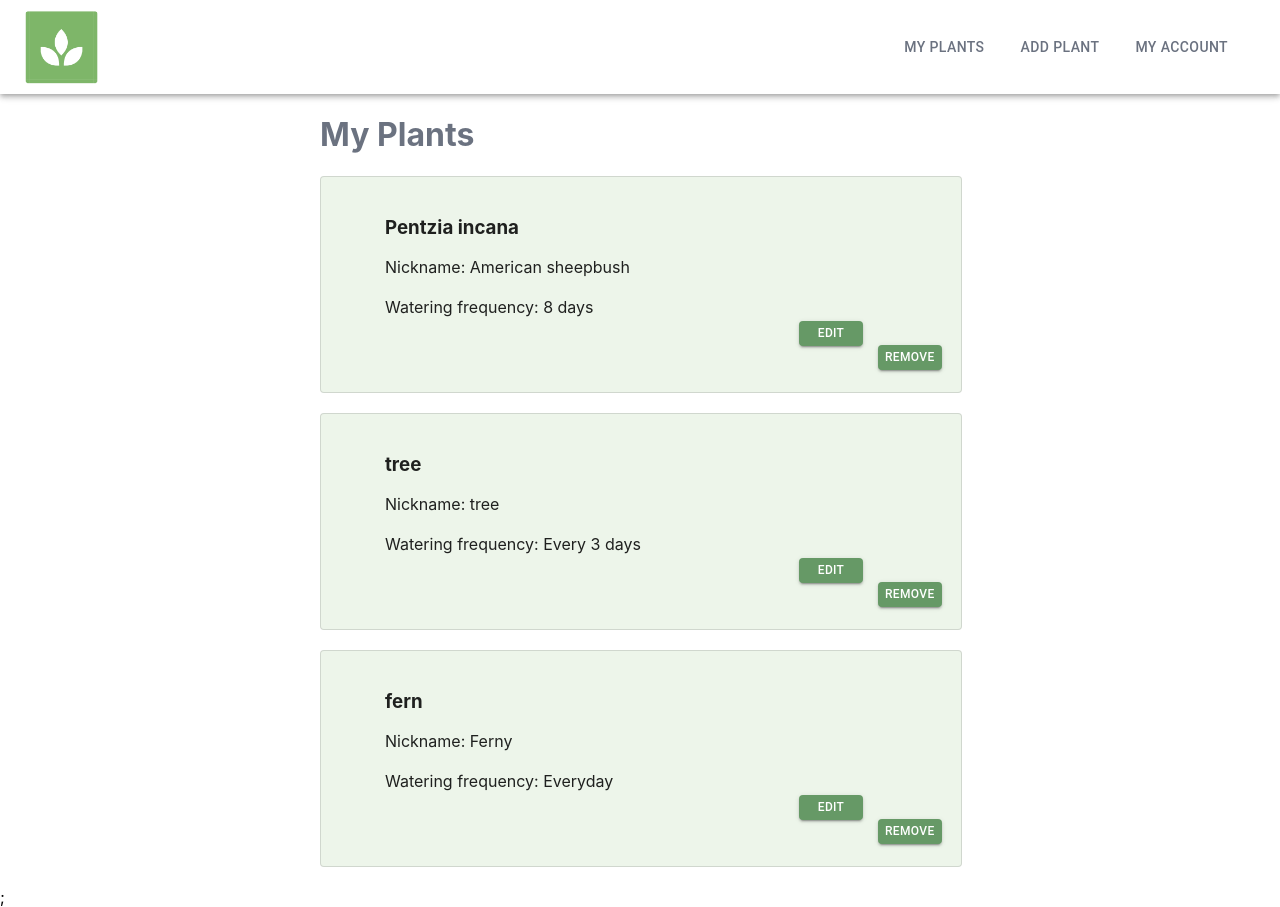
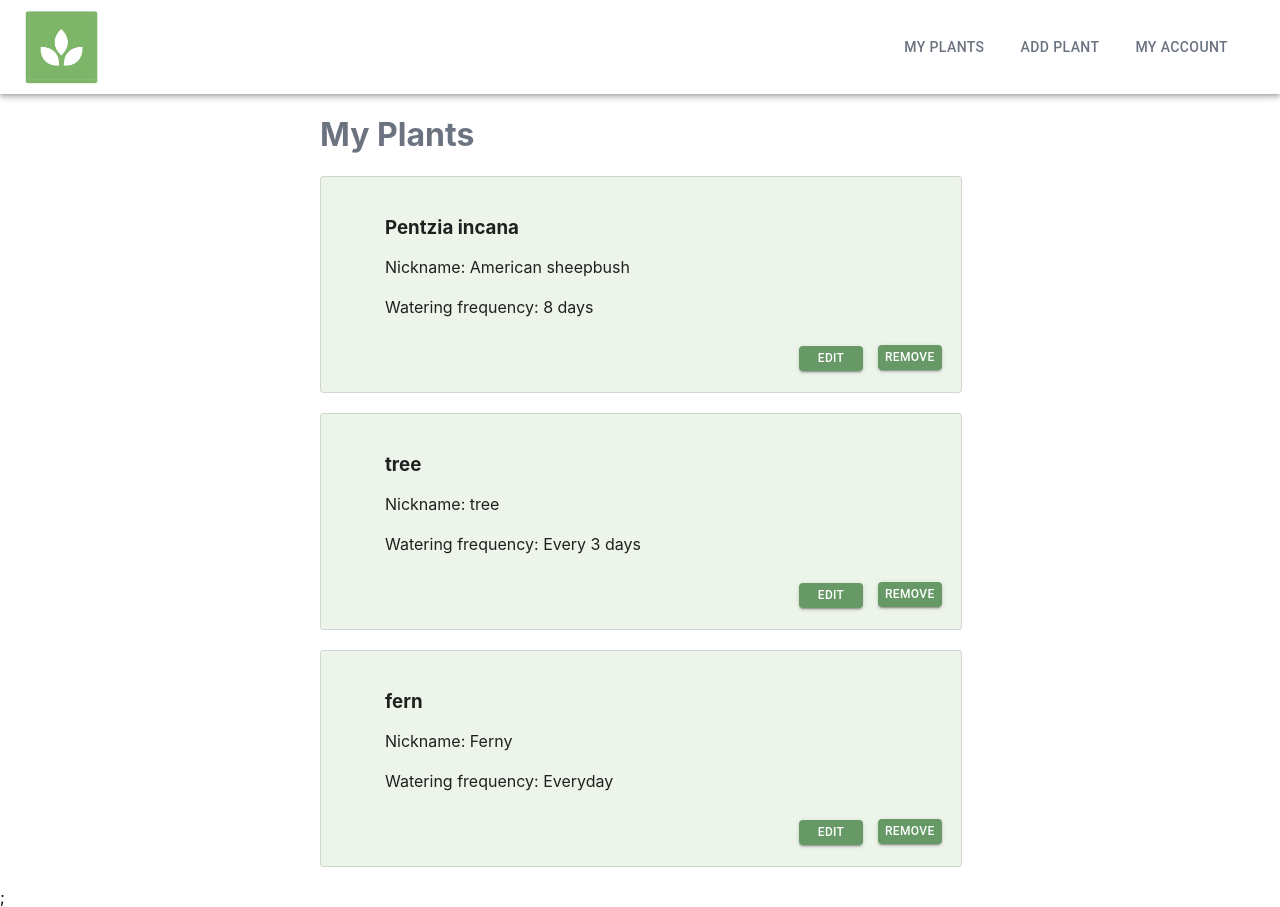
Before and after one commit to HeathDanni/Front-End-2, a React (Create React App) app: page /myplants in a window 1280 px wide. Built offline with nearby package versions, Linux system fonts and the light colour scheme; sample sign-in values are in the browser's storage.

Commit message:
fixed edit button style

```diff
--- a/src/components/MyPlants.js
+++ b/src/components/MyPlants.js
@@ -49,6 +49,11 @@ const useStyles = makeStyles({
       backgroundColor: "#6b7280",
     },
   },
+
+  link: {
+    textDecoration: "none",
+    marginTop: "4.5%"
+  }
 });
 
 const MyPlants = () => {
@@ -120,7 +125,7 @@ const MyPlants = () => {
               <br></br>
               <span>Watering frequency: {el.H2oFrequency}</span>
               <div className={classes.buttonDiv}>
-                <Link to={`/myplants/edit/${el.id}`}>
+                <Link to={`/myplants/edit/${el.id}`} className={classes.link}>
                   <Button
                     variant="contained"
                     color="primary"
```
